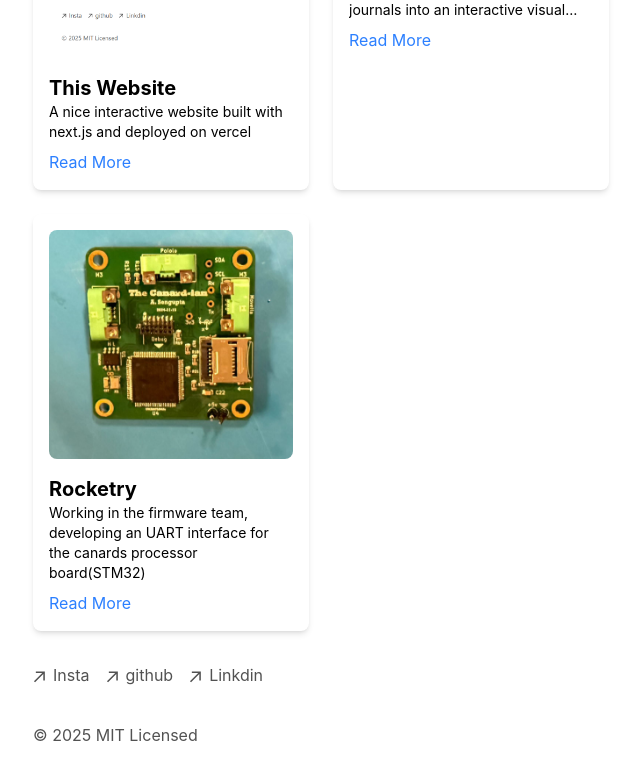
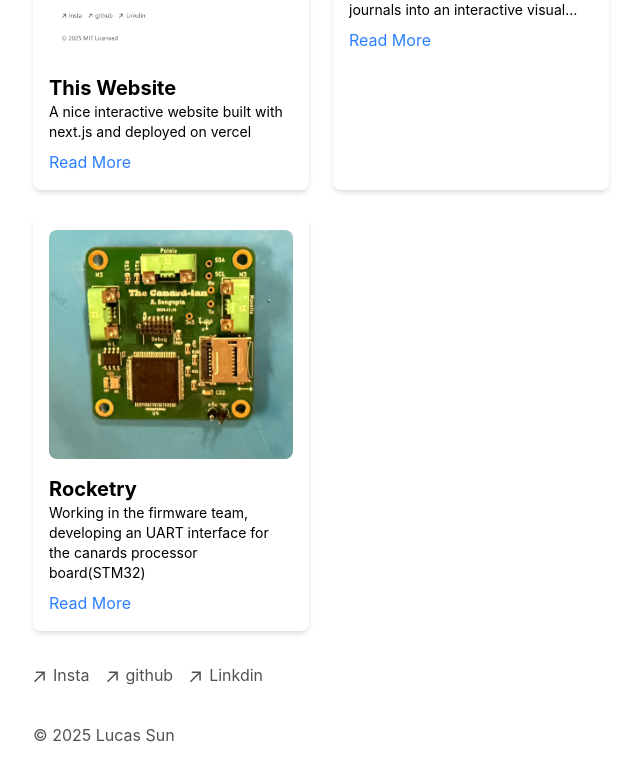
Before and after one commit to punchdii/personal_website, a Next.js app: page /portfolio in a window 1280 px wide. Shown: the part 871-1652 px from the top of the page, without its empty margins (319-959 px from the left). Built offline with nearby package versions, Linux system fonts and the light colour scheme.

Commit message:
adjusted font and background color of portfolio item for dark theme

```diff
--- a/app/components/footer.tsx
+++ b/app/components/footer.tsx
@@ -54,7 +54,7 @@ export default function Footer() {
         </li>
       </ul>
       <p className="mt-8 text-neutral-600 dark:text-neutral-300">
-        © {new Date().getFullYear()} MIT Licensed
+        © {new Date().getFullYear()} Lucas Sun
       </p>
     </footer>
   )
--- a/app/layout.tsx
+++ b/app/layout.tsx
@@ -10,10 +10,7 @@ import { baseUrl } from './sitemap'
 
 export const metadata: Metadata = {
   metadataBase: new URL(baseUrl),
-  title: {
-    default: 'Next.js Portfolio Starter',
-    template: '%s | Next.js Portfolio Starter',
-  },
+
   description: 'This is Lucas s portfolio.',
   openGraph: {
     title: 'Lucas Sun Portfolio',
--- a/app/portfolio/block.tsx
+++ b/app/portfolio/block.tsx
@@ -6,7 +6,7 @@ export default function PortfolioItem({ imageSrc, title, description }) {
   const [isExpanded, setIsExpanded] = useState(false);
 
   return (
-    <div className="portfolio-item flex flex-col items-start bg-white rounded-lg shadow-md p-4">
+    <div className="portfolio-item dark:bg-neutral-900 dark:text-white  text-black flex flex-col items-start bg-white rounded-lg shadow-md p-4">
       <img src={imageSrc} alt={title} className="w-full h-auto rounded-lg" />
       <h2 className="text-xl h-auto font-bold mt-4">{title}</h2>
 
```
Also changed, not shown: 1 other file (tests, documents, lock files or other folders).
